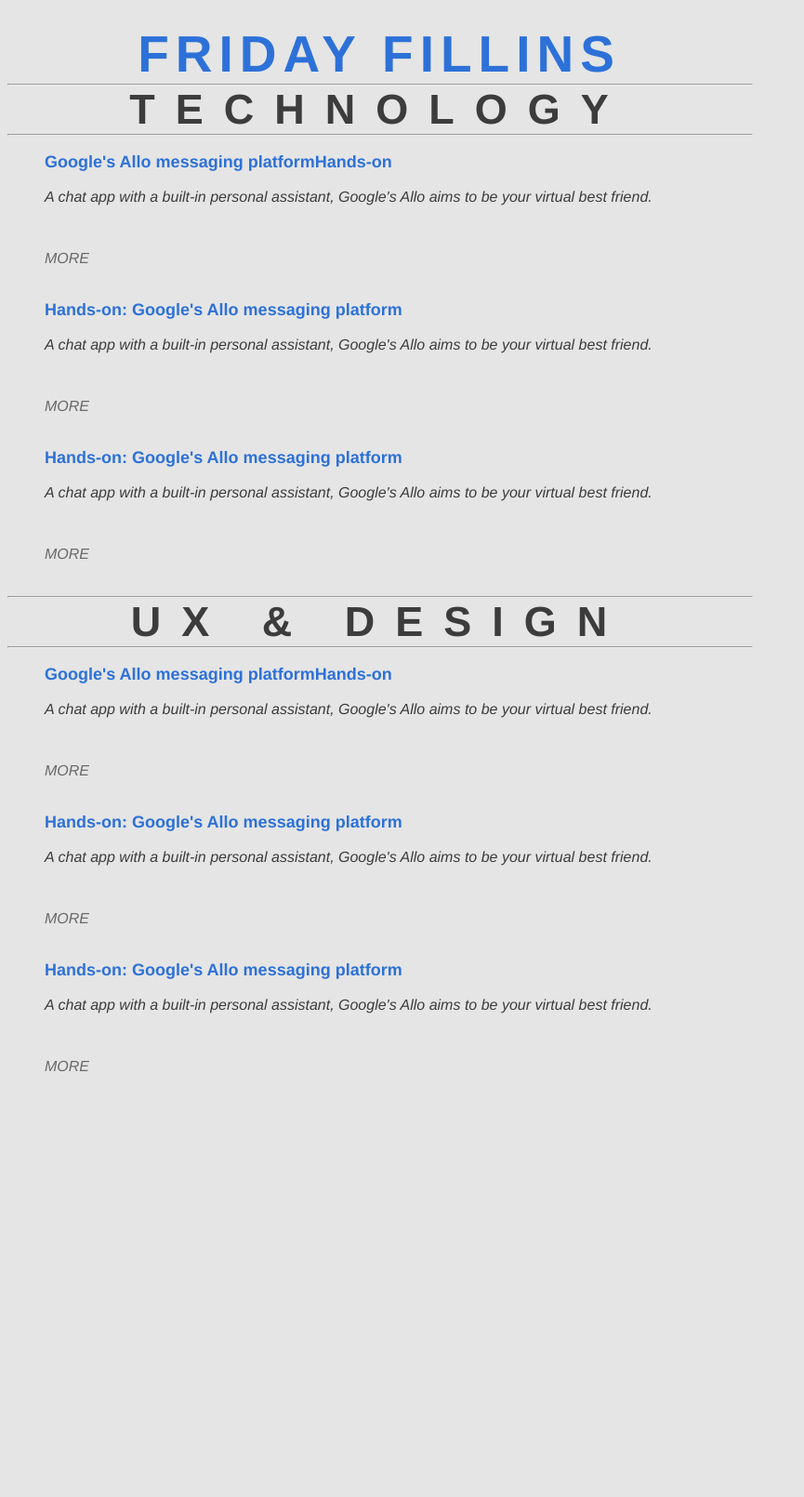
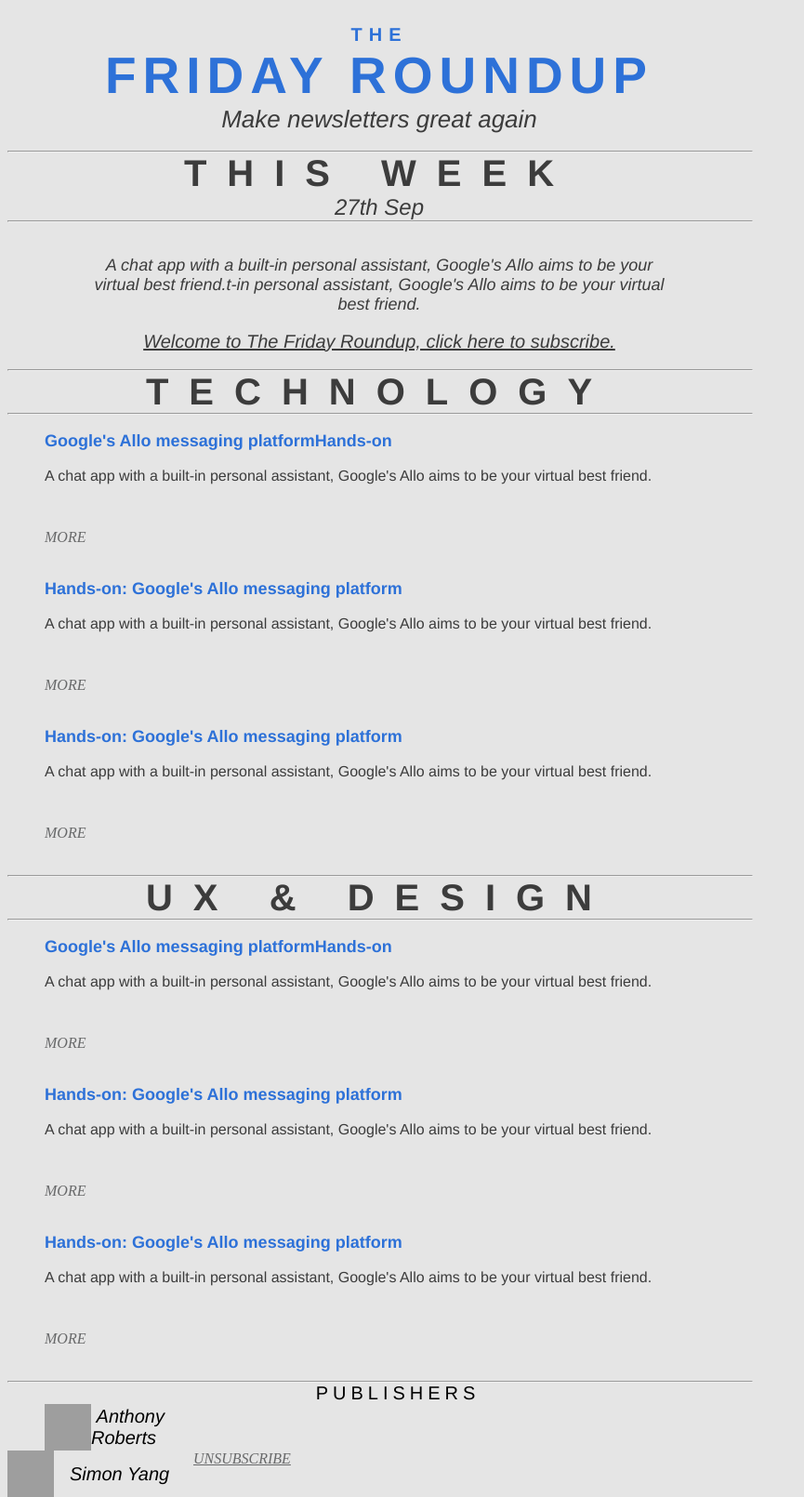
Before and after one commit to yzh503/yzh503.github.io, a Jekyll site: the page Friday Newsletters.html, which Jekyll copies as it is, in a window 1280 px wide. Shown: the whole page at 93% size, without its empty margins (0-865 px from the left). Built offline with Jekyll 4.4.1, drawn with Linux system fonts in a browser that asks for light colours; before the commit the page ends 1187 px from its top, so only the background shows below that; grey boxes are pictures that could not be loaded.

Commit message:
Add files via upload

```diff
--- a/Friday Newsletters.html
+++ b/Friday Newsletters.html
@@ -2,55 +2,12 @@
 <html xmlns="http://www.w3.org/1999/xhtml">
 <head>
 <style>
-
-h1 {
-
-}
-
-hr{
-  width: 100%;
-  padding: 0px;
-  margin: 0px;
-}
-body {
-    width: 800px;
-    background-color: #e5e5e5;
-}
-
-h3 {
-    font-family: Helvetica;
-    font-weight: bold;
-    font-size: 18px;
-    color: #2D71D8;
-}
-
-a,p {
-    font-family: Helvetica;
-    font-style: italic;
-    font-size: 16px;
-    color: #3C3C3C;
-    padding-bottom: 32px;
-}
-.container{
-  width: 80%;
-  background-color: #e5e5e5;
-  height: auto;
-  padding: 10px;
-  margin: auto;
-}
-table{
-  margin: auto;
-}
-
-tr{
-  margin: auto;
-}
-
-.news{
-  margin: auto;
-}
-
-
+hr{width: 100%;padding: 0px;margin: 0px;}
+body{width: 800px;background-color: #e5e5e5;}
+h3 {font-family: Helvetica;font-weight: bold;font-size: 18px;color: #2D71D8;}
+p {font-family: Helvetica;font-style: none;font-size: 16px; color: #3C3C3C;padding-bottom: 32px;}
+table{margin: auto;}
+tr{margin: auto;}
 </style>
 </head>
 <body  bgcolor="white">
@@ -64,10 +21,57 @@
 							<tr>
 								<td align="center">
 									<br/>
-									<font style="color: #2d71d8;font-size: 55px; font-family: Helvetica; font-weight: 800; letter-spacing: 7px;">FRIDAY FILLINS</font>
+									<font style="color: #2d71d8;font-size: 20px; font-family: Helvetica; font-weight: 800; letter-spacing: 7px;">THE</font>
+									<br/>
+									<font style="color: #2d71d8;font-size: 55px; font-family: Helvetica; font-weight: 800; letter-spacing: 7px;">FRIDAY ROUNDUP</font>
+									<br/>
+									<font style="color: #3C3C3C;font-size: 26px; font-family: Helvetica; padding: 10px;"><em>Make newsletters great again</em></font>
+									<br/>
+								</td>
+							</tr>
+						</table>
+					</tr>
+					<tr>
+						<table  width="100%" align="center" border="0" cellspacing="0" cellpadding="0" bgcolor="#e5e5e5">
+							<tr>
+								<td align="center">
 									<br/>
 									<hr />
-									<font style="color: #3c3c3c;letter-spacing: 22px; font-size: 45px; font-family: Helvetica;  font-weight: 600;">TECHNOLOGY</font>
+									<font style="color: #3c3c3c;letter-spacing: 22px; font-size: 40px; font-family: Helvetica;  font-weight: 600;">THIS WEEK</font>
+									<br/>
+									<font style="color: #3c3c3c; font-size: 24px; font-family: Helvetica;font-style: italic;font-weight: 500;">
+										27th Sep
+									</font>
+									<hr />
+								</td>
+							</tr>
+						</table>
+					</tr>
+					<tr>
+						<table  width="80%" align="center" border="0" cellspacing="0" cellpadding="0" bgcolor="#e5e5e5">
+							<tr>
+								<td align="center">
+									<br/><br/>
+									<font style="font-family: Helvetica;font-style: italic;font-size: 18px;color: #3C3C3C;">
+										A chat app with a built-in personal assistant, Google's Allo aims to be your virtual best friend.t-in personal assistant, Google's Allo aims to be your virtual best friend.
+									</font>
+									<br/><br/>
+									<a href="mailto:zihao.yang@anz.com?Subject=Subscribe%20to%20Friday%20Roundup" style="font-family: Helvetica;font-style: italic;font-size: 20px;color: #3C3C3C;">
+										Welcome to The Friday Roundup, click here to subscribe.
+									</a>
+									<br/>
+								</td>
+							</tr>
+						</table>
+					</tr>
+
+					<tr>
+						<table  width="100%" align="center" border="0" cellspacing="0" cellpadding="0" bgcolor="#e5e5e5">
+							<tr>
+								<td align="center">
+									<br/>
+									<hr />
+									<font style="color: #3c3c3c;letter-spacing: 22px; font-size: 40px; font-family: Helvetica;  font-weight: 600;">TECHNOLOGY</font>
 									<hr />
 								</td>
 							</tr>
@@ -102,7 +106,7 @@
 								<td align="center">
 									<br/>
 									<hr />
-									<font style="color: #3c3c3c;letter-spacing: 22px; font-size: 45px; font-family: Helvetica;  font-weight: 600;">UX & DESIGN</font>
+									<font style="color: #3c3c3c;letter-spacing: 22px; font-size: 40px; font-family: Helvetica;  font-weight: 600;">UX & DESIGN</font>
 									<hr />
 								</td>
 							</tr>
@@ -131,6 +135,57 @@
 							</tr>
 						</table>
 					</tr>
+					<tr>
+						<table  width="100%" align="center" border="0" cellspacing="0" cellpadding="0" bgcolor="#e5e5e5">
+							<tr>
+								<td>
+									<br/>
+									<hr />
+								</td>
+							</tr>
+						</table>
+						<table  width="100%" align="center" border="0" cellspacing="0" cellpadding="0" bgcolor="#e5e5e5">
+							<tr>
+								<td width="5%">&nbsp;</td>
+								<td>
+									<table  width="100%" align="center" border="0" cellspacing="0" cellpadding="0" bgcolor="#e5e5e5">
+										<tr>
+											<td align="center">
+												<font style="font-size: 20px; font-family:Helvetica; color: 3c3c3c;letter-spacing:5px;text-transform:uppercase;">Publishers</font>
+											</td>
+										</tr>
+										<tr>
+											<table  width="200px" align="left" border="0" cellspacing="0" cellpadding="0" bgcolor="#e5e5e5">
+												<td align="left">
+													<img align="middle" src="./Anthony-50.png" alt="Anthony" style="width:50px;height:50px;">
+												</td>
+												<td align="left">
+												<font style="font-size: 20px; font-family:Helvetica; color: 3c3c3c;"><em>&nbsp;Anthony Roberts</em></font>
+												</td>
+											</table>
+										</tr>
+
+										<tr>
+											<table  width="200px" align="left" border="0" cellspacing="0" cellpadding="0" bgcolor="#e5e5e5">
+												<td align="left">
+													<img align="middle" src="./Simon-50.png" alt="Simon" style="width:50px;height:50px;">
+												</td>
+												<td align="left">
+												<font style="font-size: 20px; font-family:Helvetica; color: 3c3c3c;"><em>&nbsp;Simon Yang</em></font>
+												</td>
+											</table>
+										</tr>
+										<tr>
+											<td align="center">
+												<a href="mailto:zihao.yang@anz.com?Subject=Unsubscribe%20to%20Friday%20Roundup" style="color:#68696a; font-size:16px; font-weight: 500; font-style:none;  text-transform:uppercase"><em>Unsubscribe</em></a>
+											</td>
+										</tr>
+									</table>
+								</td>
+								<td width="5%">&nbsp;</td>
+							</tr>
+						</table>
+					</tr>
 				</table>
 			 </tr>
 		</table>
```
